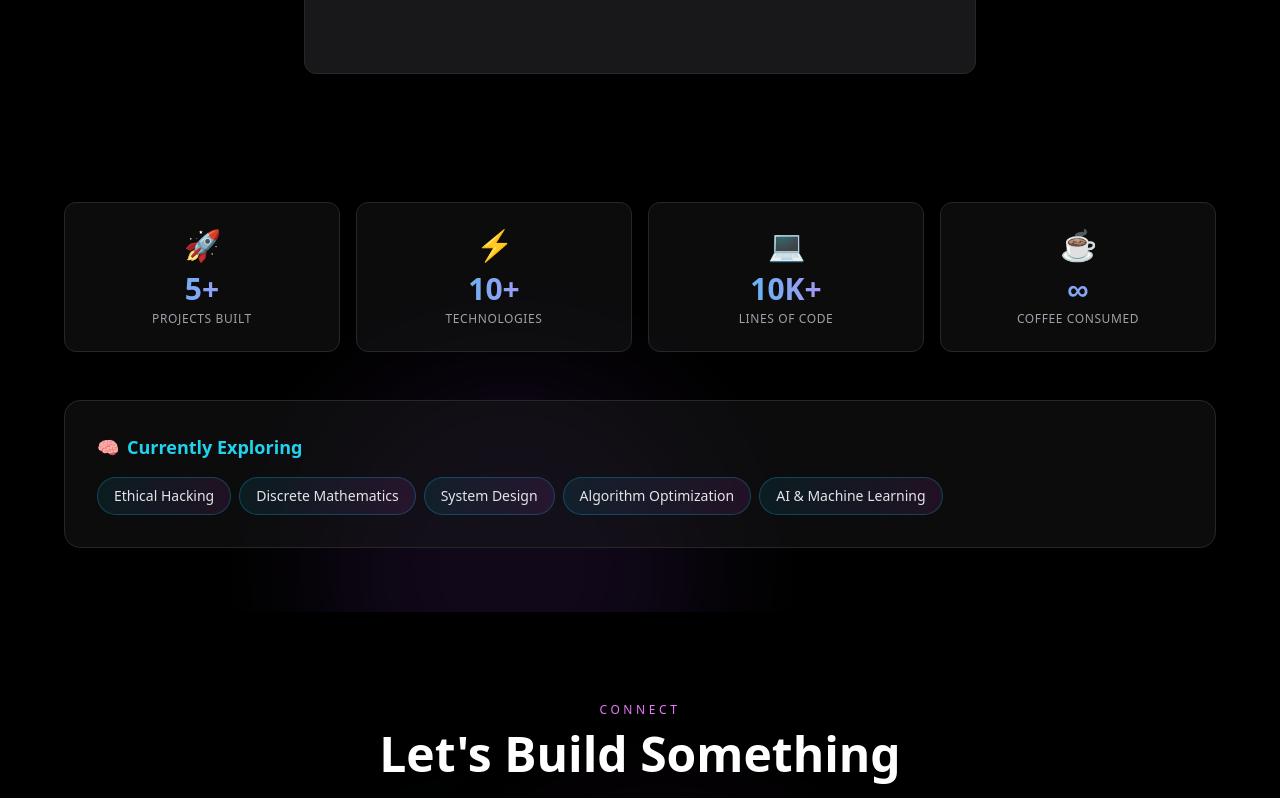
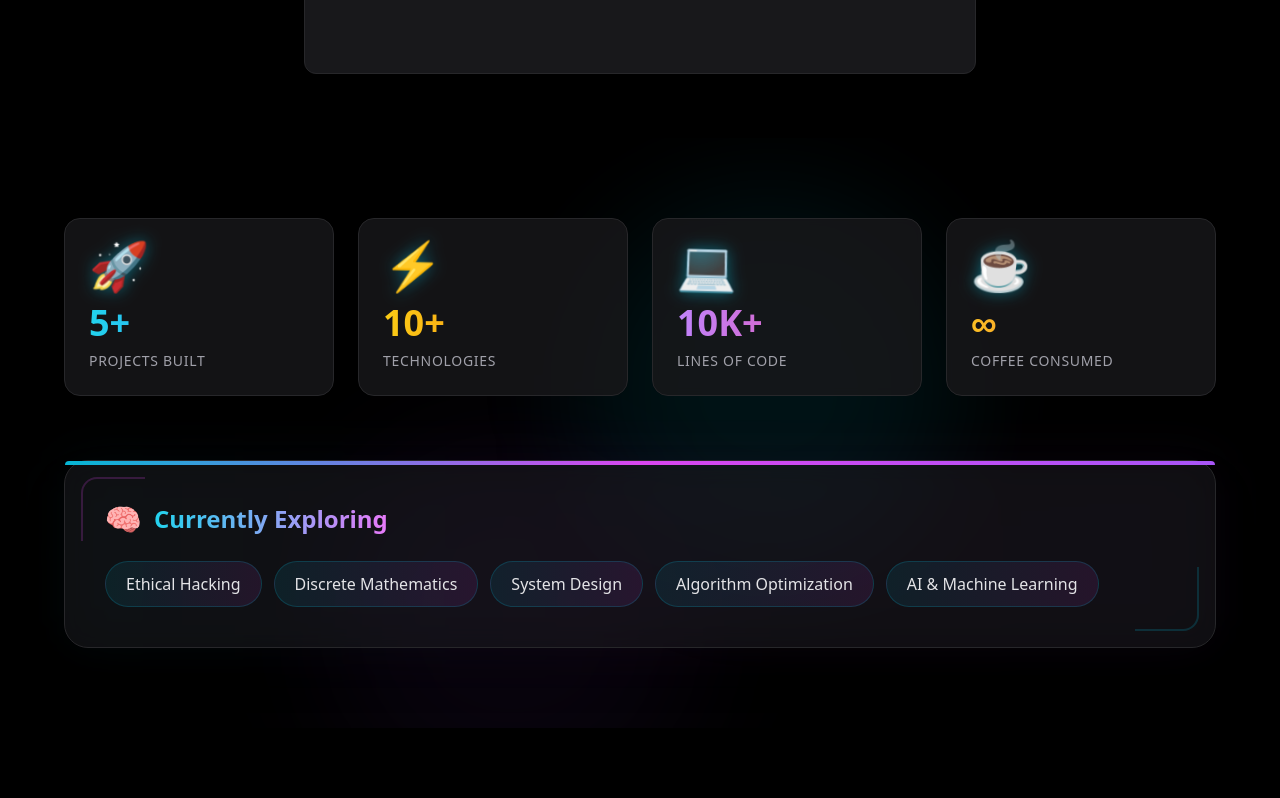
Before and after one commit to Ravishankar2006/Personal-Portfolio, a React (Vite) app: page / in a window 1280 px wide. Shown: the part 5360-6158 px from the top of the page. Built offline with nearby package versions, Linux system fonts and the light colour scheme.

Commit message:
added dynamic changes and interactivity to SocialProof Components

```diff
--- a/package.json
+++ b/package.json
@@ -31,6 +31,6 @@
     "globals": "^16.5.0",
     "postcss": "^8.5.6",
     "tailwindcss": "^3.4.1",
-    "vite": "^7.2.4"
+    "vite": "^7.2.6"
   }
 }
--- a/src/components/SocialProof.jsx
+++ b/src/components/SocialProof.jsx
@@ -1,11 +1,12 @@
 // src/components/SocialProof.jsx
-import { motion } from "framer-motion";
+import { motion, useInView } from "framer-motion";
+import { useRef, useEffect, useState } from "react";
 
 const stats = [
-  { label: "Projects Built", value: "5+", icon: "🚀" },
-  { label: "Technologies", value: "10+", icon: "⚡" },
-  { label: "Lines of Code", value: "10K+", icon: "💻" },
-  { label: "Coffee Consumed", value: "∞", icon: "☕" }
+  { label: "Projects Built", value: 5, suffix: "+", icon: "🚀", color: "from-cyan-400 to-blue-500" },
+  { label: "Technologies", value: 10, suffix: "+", icon: "⚡", color: "from-yellow-400 to-orange-500" },
+  { label: "Lines of Code", value: 10, suffix: "K+", icon: "💻", color: "from-purple-400 to-pink-500" },
+  { label: "Coffee Consumed", value: 99, suffix: "", icon: "☕", color: "from-amber-400 to-red-500", special: "∞" }
 ];
 
 const interests = [
@@ -16,61 +17,178 @@ const interests = [
   "AI & Machine Learning"
 ];
 
+// Animated Counter Component
+const AnimatedCounter = ({ value, suffix, special }) => {
+  const [count, setCount] = useState(0);
+  const ref = useRef(null);
+  const isInView = useInView(ref, { once: true });
+
+  useEffect(() => {
+    if (isInView && !special) {
+      let start = 0;
+      const end = value;
+      const duration = 2000;
+      const increment = end / (duration / 16);
+
+      const timer = setInterval(() => {
+        start += increment;
+        if (start >= end) {
+          setCount(end);
+          clearInterval(timer);
+        } else {
+          setCount(Math.floor(start));
+        }
+      }, 16);
+
+      return () => clearInterval(timer);
+    }
+  }, [isInView, value, special]);
+
+  return (
+    <span ref={ref}>
+      {special || count}{suffix}
+    </span>
+  );
+};
+
 const SocialProof = () => {
   return (
-    <section className="relative w-full bg-black text-white py-16 px-6">
-      <div className="absolute inset-0 pointer-events-none overflow-hidden">
-        <div className="absolute top-1/2 left-1/4 w-96 h-96 bg-purple-500/10 rounded-full blur-3xl" />
+    <section className="relative w-full bg-black text-white py-20 px-6 overflow-hidden">
+      {/* Enhanced background */}
+      <div className="absolute inset-0 pointer-events-none">
+        <div className="absolute top-1/2 left-1/4 w-96 h-96 bg-purple-500/10 rounded-full blur-3xl animate-pulse" />
+        <div className="absolute bottom-1/4 right-1/4 w-96 h-96 bg-cyan-500/10 rounded-full blur-3xl animate-pulse" style={{ animationDelay: '1s' }} />
       </div>
 
       <div className="relative max-w-6xl mx-auto">
-        {/* Stats Grid */}
-        <div className="grid grid-cols-2 md:grid-cols-4 gap-4 mb-12">
+        {/* Stats Grid with enhanced cards */}
+        <div className="grid grid-cols-2 md:grid-cols-4 gap-4 md:gap-6 mb-16">
           {stats.map((stat, index) => (
             <motion.div
               key={stat.label}
-              initial={{ opacity: 0, y: 20 }}
-              whileInView={{ opacity: 1, y: 0 }}
+              initial={{ opacity: 0, y: 30, scale: 0.9 }}
+              whileInView={{ opacity: 1, y: 0, scale: 1 }}
               viewport={{ once: true }}
-              transition={{ duration: 0.5, delay: index * 0.1 }}
-              className="bg-zinc-900/50 border border-zinc-800 rounded-xl p-6 text-center hover:border-cyan-400/50 transition-colors"
+              transition={{
+                duration: 0.5,
+                delay: index * 0.1,
+                type: "spring",
+                stiffness: 100
+              }}
+              whileHover={{
+                y: -10,
+                scale: 1.05,
+                transition: { duration: 0.2 }
+              }}
+              className="group relative"
             >
-              <div className="text-3xl mb-2">{stat.icon}</div>
-              <div className="text-2xl md:text-3xl font-bold bg-gradient-to-r from-cyan-400 to-fuchsia-400 bg-clip-text text-transparent mb-1">
-                {stat.value}
+              {/* Card with gradient border effect */}
+              <div className="relative bg-zinc-900/80 backdrop-blur-sm rounded-2xl p-6 h-full border border-zinc-800 hover:border-transparent transition-all duration-300 overflow-hidden">
+                {/* Animated gradient border on hover */}
+                <div className={`absolute inset-0 bg-gradient-to-r ${stat.color} opacity-0 group-hover:opacity-100 transition-opacity duration-300 blur-sm -z-10`} />
+
+                {/* Glowing icon */}
+                <motion.div
+                  animate={{
+                    rotate: [0, 10, -10, 0],
+                  }}
+                  transition={{
+                    duration: 3,
+                    repeat: Infinity,
+                    repeatDelay: 2
+                  }}
+                  className="text-4xl md:text-5xl mb-3 filter drop-shadow-[0_0_8px_rgba(6,182,212,0.5)]"
+                >
+                  {stat.icon}
+                </motion.div>
+
+                {/* Animated number */}
+                <div className={`text-3xl md:text-4xl font-bold bg-gradient-to-r ${stat.color} bg-clip-text text-transparent mb-2`}>
+                  <AnimatedCounter value={stat.value} suffix={stat.suffix} special={stat.special} />
                 </div>
-              <div className="text-xs text-zinc-400 uppercase tracking-wider">
+
+                {/* Label */}
+                <div className="text-xs md:text-sm text-zinc-400 uppercase tracking-wider">
                   {stat.label}
+                </div>
+
+                {/* Decorative corner accent */}
+                <div className="absolute top-0 right-0 w-20 h-20 bg-gradient-to-br from-cyan-500/10 to-transparent rounded-bl-full opacity-0 group-hover:opacity-100 transition-opacity duration-300" />
               </div>
             </motion.div>
           ))}
         </div>
 
-        {/* Currently Exploring */}
+        {/* Currently Exploring - Enhanced */}
         <motion.div
-          initial={{ opacity: 0, y: 20 }}
+          initial={{ opacity: 0, y: 30 }}
           whileInView={{ opacity: 1, y: 0 }}
           viewport={{ once: true }}
           transition={{ duration: 0.6, delay: 0.4 }}
-          className="bg-zinc-900/50 border border-zinc-800 rounded-2xl p-6 md:p-8"
+          className="relative"
         >
-          <h3 className="text-cyan-400 font-bold text-lg mb-4 flex items-center gap-2">
-            <span>🧠</span> Currently Exploring
-          </h3>
-          <div className="flex flex-wrap gap-2">
+          {/* Background glow effect */}
+          <div className="absolute inset-0 bg-gradient-to-r from-cyan-500/5 via-fuchsia-500/5 to-purple-500/5 rounded-3xl blur-xl" />
+
+          <div className="relative bg-zinc-900/60 backdrop-blur-md border border-zinc-800 rounded-3xl p-8 md:p-10 shadow-2xl">
+            {/* Animated gradient top border */}
+            <div className="absolute top-0 left-0 right-0 h-1 bg-gradient-to-r from-cyan-500 via-fuchsia-500 to-purple-500 rounded-t-3xl" />
+
+            {/* Header with icon */}
+            <motion.h3
+              initial={{ opacity: 0, x: -20 }}
+              whileInView={{ opacity: 1, x: 0 }}
+              viewport={{ once: true }}
+              className="text-xl md:text-2xl font-bold mb-6 flex items-center gap-3"
+            >
+              <motion.span
+                animate={{ rotate: [0, 15, -15, 0] }}
+                transition={{ duration: 2, repeat: Infinity, repeatDelay: 3 }}
+                className="text-3xl"
+              >
+                🧠
+              </motion.span>
+              <span className="bg-gradient-to-r from-cyan-400 to-fuchsia-400 bg-clip-text text-transparent">
+                Currently Exploring
+              </span>
+            </motion.h3>
+
+            {/* Interest tags with staggered animation */}
+            <div className="flex flex-wrap gap-3">
               {interests.map((interest, i) => (
                 <motion.span
                   key={i}
-                initial={{ opacity: 0, scale: 0.8 }}
-                whileInView={{ opacity: 1, scale: 1 }}
+                  initial={{ opacity: 0, scale: 0.8, y: 20 }}
+                  whileInView={{ opacity: 1, scale: 1, y: 0 }}
                   viewport={{ once: true }}
-                transition={{ duration: 0.3, delay: 0.5 + i * 0.05 }}
-                whileHover={{ scale: 1.05, y: -2 }}
-                className="px-4 py-2 bg-gradient-to-r from-cyan-500/10 to-fuchsia-500/10 border border-cyan-500/30 rounded-full text-sm text-zinc-200"
+                  transition={{
+                    duration: 0.4,
+                    delay: 0.5 + i * 0.08,
+                    type: "spring",
+                    stiffness: 200
+                  }}
+                  whileHover={{
+                    scale: 1.1,
+                    y: -4,
+                    boxShadow: "0 0 20px rgba(6,182,212,0.4)",
+                    transition: { duration: 0.2 }
+                  }}
+                  className="group relative px-5 py-2.5 bg-gradient-to-r from-cyan-500/10 to-fuchsia-500/10 border border-cyan-500/20 rounded-full text-sm md:text-base text-zinc-200 font-medium cursor-default overflow-hidden"
                 >
-                {interest}
+                  {/* Shine effect on hover */}
+                  <div className="absolute inset-0 bg-gradient-to-r from-transparent via-white/10 to-transparent -translate-x-full group-hover:translate-x-full transition-transform duration-700" />
+
+                  <span className="relative z-10">{interest}</span>
+
+                  {/* Glow effect */}
+                  <div className="absolute inset-0 bg-gradient-to-r from-cyan-400/0 via-cyan-400/20 to-fuchsia-400/0 opacity-0 group-hover:opacity-100 transition-opacity duration-300 blur-xl" />
                 </motion.span>
               ))}
+            </div>
+
+            {/* Decorative corner elements */}
+            <div className="absolute bottom-4 right-4 w-16 h-16 border-r-2 border-b-2 border-cyan-500/20 rounded-br-2xl" />
+            <div className="absolute top-4 left-4 w-16 h-16 border-l-2 border-t-2 border-fuchsia-500/20 rounded-tl-2xl" />
           </div>
         </motion.div>
       </div>
```
Also changed, not shown: 1 other file (tests, documents, lock files or other folders). Lines whose indentation alone changed are shown as unchanged.
